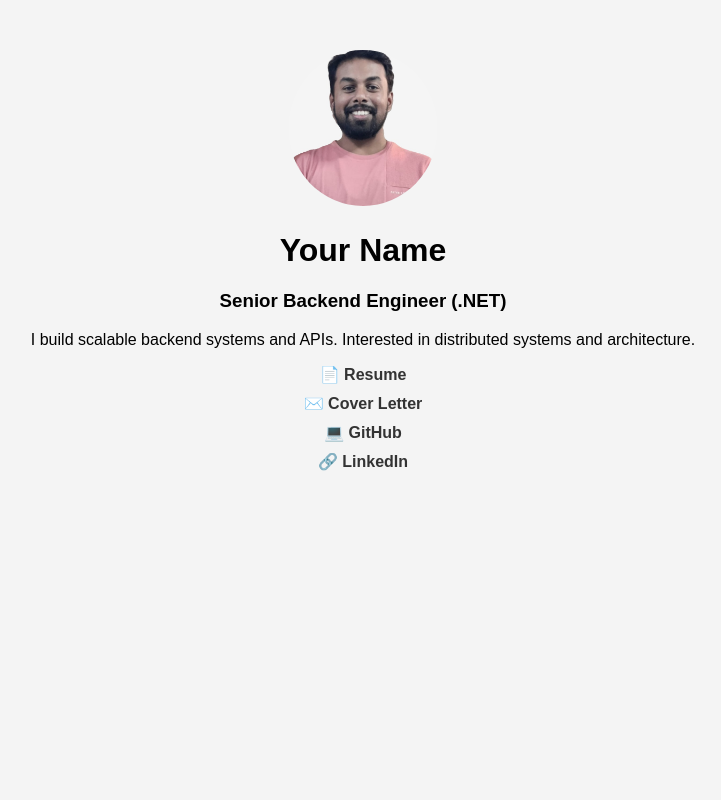
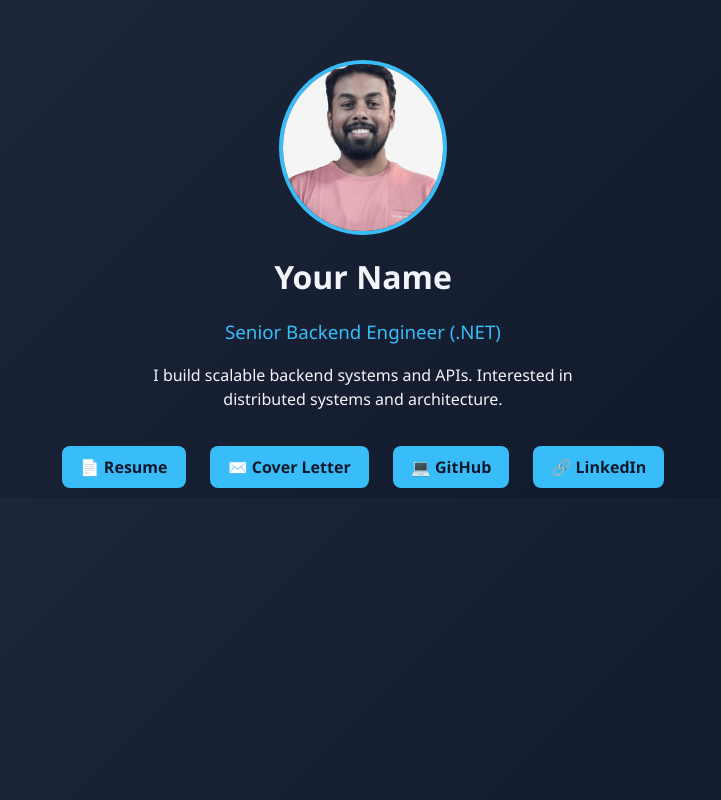
Before and after one commit to AshishSah/myportfolio, a plain HTML site: page index.html in a window 1280 px wide. Shown: the whole page, without its empty margins (277-998 px from the left). Drawn offline with Linux system fonts and the light colour scheme.

Commit message:
Update style.css

```diff
--- a/style.css
+++ b/style.css
@@ -1,22 +1,59 @@
 body {
-    font-family: Arial, sans-serif;
-    background: #f4f4f4;
+    font-family: 'Segoe UI', sans-serif;
+    background: linear-gradient(135deg, #1e293b, #0f172a);
+    color: #f1f5f9;
     text-align: center;
+    margin: 0;
 }
 
 .container {
-    margin-top: 50px;
+    margin-top: 60px;
 }
 
 .profile {
-    width: 150px;
+    width: 160px;
     border-radius: 50%;
+    border: 4px solid #38bdf8;
+    transition: transform 0.3s;
+}
+
+.profile:hover {
+    transform: scale(1.1);
+}
+
+h1 {
+    margin-top: 15px;
+    font-size: 32px;
+}
+
+h3 {
+    color: #38bdf8;
+    font-weight: normal;
+}
+
+p {
+    max-width: 500px;
+    margin: 10px auto;
+    line-height: 1.5;
+}
+
+.links {
+    margin-top: 25px;
 }
 
 .links a {
-    display: block;
+    display: inline-block;
     margin: 10px;
+    padding: 10px 18px;
+    border-radius: 8px;
+    background: #38bdf8;
+    color: #0f172a;
     text-decoration: none;
-    color: #333;
     font-weight: bold;
+    transition: all 0.3s;
 }
+
+.links a:hover {
+    background: #0ea5e9;
+    transform: translateY(-3px);
+}
```
